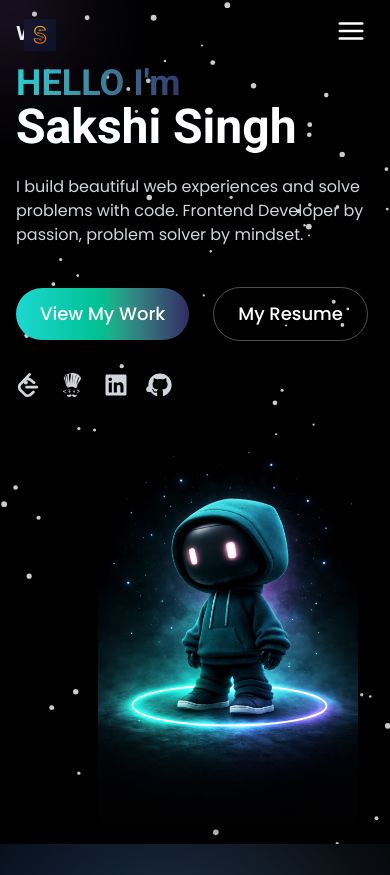
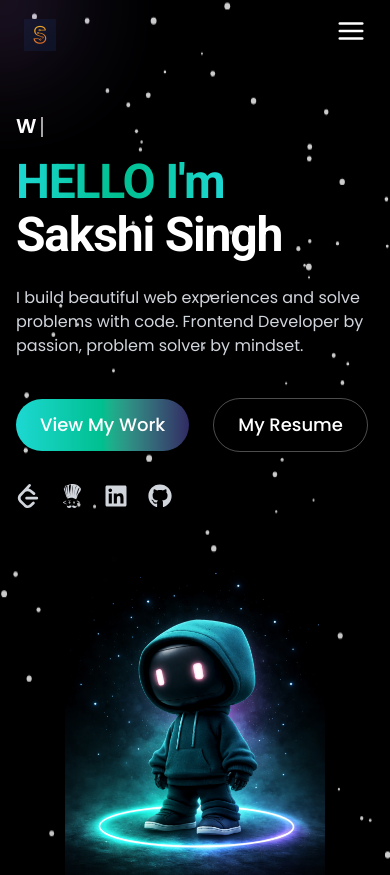
Before and after one commit to Saakshii-Singh/my-portfolio, a React (Vite) app in the folder my-portfolio/: page / in a window 390 px wide. Shown: the top 875 px of the page. Built offline with nearby package versions, Linux system fonts and the light colour scheme.

Commit message:
Responsive: Wrap the content in a container

```diff
--- a/my-portfolio/src/sections/Home.jsx
+++ b/my-portfolio/src/sections/Home.jsx
@@ -74,14 +74,14 @@ export default function Home() {
   return (
   <section
     id="home"
-      className="max-w-full h-screen relative bg-black overflow-hidden"
+    className="max-w-full min-h-screen lg:h-screen relative bg-black overflow-y-auto lg:overflow-hidden pt-28 pb-12 lg:py-0 flex items-center"
   >
       <ParticlesBackground />
 
       {/* Glows */}
       <div className="absolute inset-0" />
 
-      <div className="relative z-10 h-full w-full max-w-7xl mx-auto px-4 grid grid-cols-1 lg:grid-cols-2">
+      <div className="relative z-10 w-full max-w-7xl mx-auto px-4 grid grid-cols-1 lg:grid-cols-2 gap-12 lg:gap-0 items-center">
 
         {/* LEFT COLUMN — CONTENT */}
         <div className="w-full lg:pl-6 mx-auto max-w-[48rem] flex flex-col justify-center">
@@ -102,13 +102,16 @@ export default function Home() {
 
          {/* Heading */}
 <motion.h1
-            className="text-4xl sm:text-5xl md:text-6xl lg:text-7xl font-bold text-transparent bg-clip-text bg-gradient-to-r from-[#1cd8d2] via-[#302b63] drop-shadow-lg"
+  className="text-5xl sm:text-6xl md:text-7xl lg:text-8xl font-bold leading-[1.1] tracking-tight drop-shadow-lg"
   initial={{ opacity: 0, y: 40 }}
   animate={{ opacity: 1, y: 0 }}
   transition={{ duration: 1 }}
 >
-            HELLO I'm <br />
-            <span className="text-white font-bold text-5xl sm:text-6xl md:text-7xl lg:text-8xl lg:whitespace-nowrap">
+  <span className="text-transparent bg-clip-text bg-gradient-to-r from-[#1cd8d2] via-[#00bf8f] to-[#1cd8d2]">
+    HELLO I'm
+  </span>
+  <br />
+  <span className="text-white block sm:inline">
     Sakshi Singh
   </span>
 </motion.h1>
@@ -166,7 +169,7 @@ export default function Home() {
         </div>
 
        {/* RIGHT COLUMN — IMAGE */}
-        <div className="flex items-center justify-end pr-4 lg:pr-0">
+<div className="flex items-center justify-center lg:justify-end pr-0 lg:pr-0">
           <motion.img
             src={image}
             alt="Alien"
```
Lines whose indentation alone changed are shown as unchanged.
